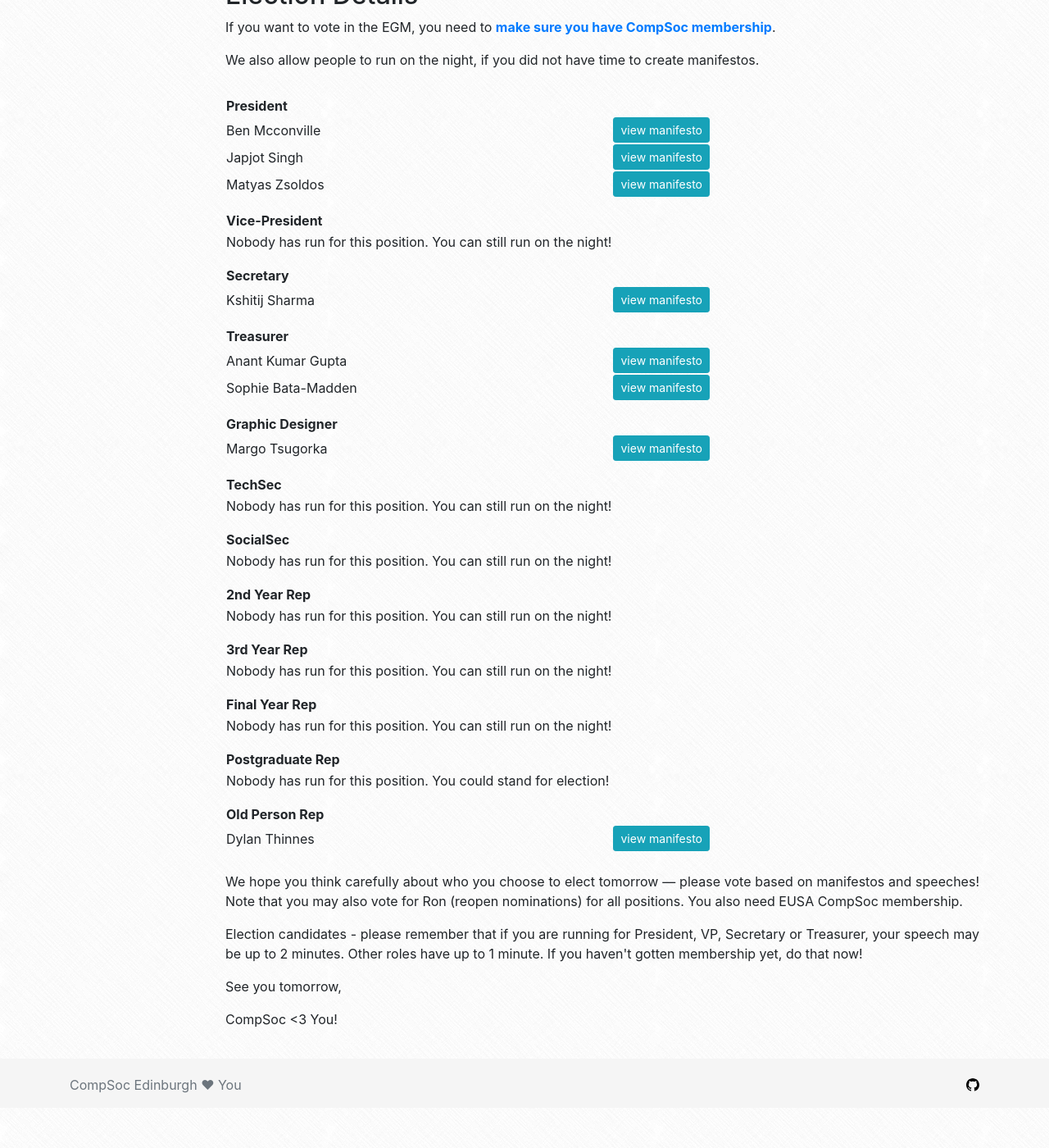
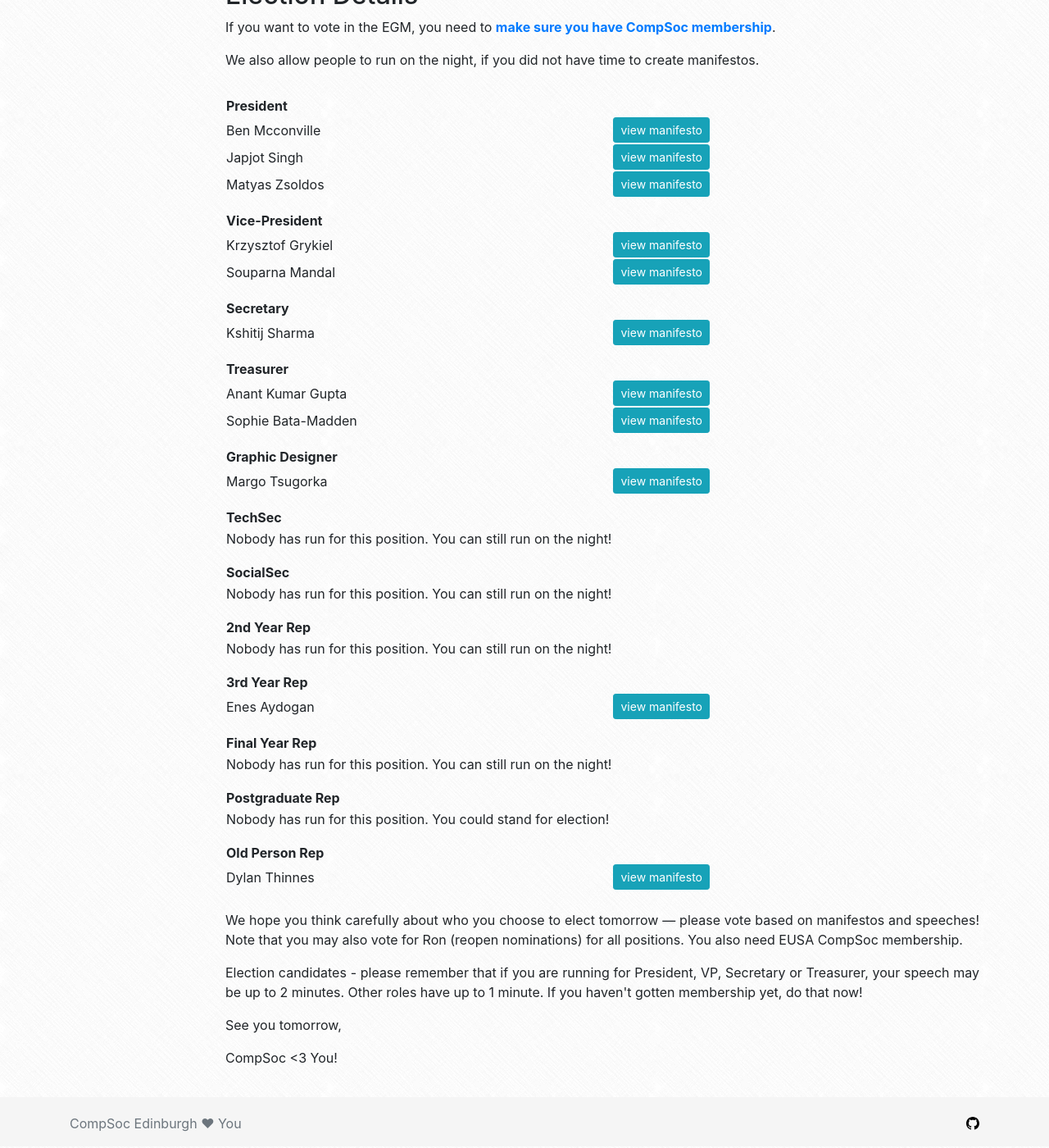
Before and after one commit to compsoc-edinburgh/website, a Jekyll site: the page built from _posts/2022-03-28-2022-agm-manifestos.html, in a window 1280 px wide and 1400 px high, scrolled down 1056 px. Shown: the whole window at 82% size. Built offline with Jekyll 4.4.1, drawn with Linux system fonts in a browser that asks for light colours; nearby versions of some CDN libraries; before the commit the page ends 2409 px from its top, so only the background shows below that.

Commit message:
add some late entries to 2022 agm

```diff
--- a/_posts/2022-03-28-2022-agm-manifestos.html
+++ b/_posts/2022-03-28-2022-agm-manifestos.html
@@ -13,7 +13,10 @@ roles:
           url: https://drive.google.com/file/d/13reSwzL-ULALZcAMmxpfftzbSGUZuZ49/view?usp=sharing
     - title: Vice-President
       people:
-        - name: Nobody has run for this position. You can still run on the night!
+        - name: Krzysztof Grykiel
+          url: https://drive.google.com/file/d/1uY52sBFC9vGeltMCyPf4ajypngrFPgj9/view?usp=sharing
+        - name: Souparna Mandal
+          url: https://drive.google.com/file/d/1LXYHX3ye4PyNCDolv9J4zZC8Qd3EPa1z/view?usp=sharing
     - title: Secretary
       people:
         - name: Kshitij Sharma
@@ -39,7 +42,8 @@ roles:
         - name: Nobody has run for this position. You can still run on the night!
     - title: 3rd Year Rep
       people:
-        - name: Nobody has run for this position. You can still run on the night!
+        - name: Enes Aydogan
+          url: https://drive.google.com/file/d/1BNAOw9XFbx8HkmNy9uHEOAQy6rl0ST9u/view?usp=sharing
     - title: Final Year Rep
       people:
         - name: Nobody has run for this position. You can still run on the night!
```
